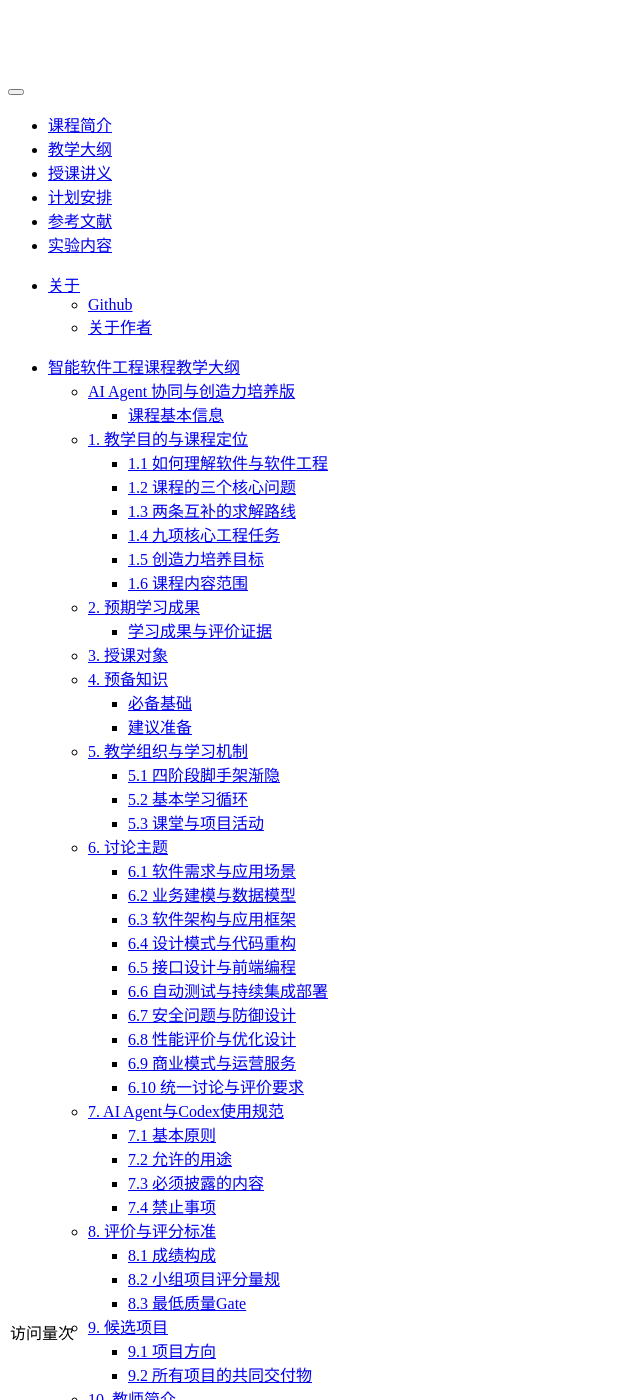
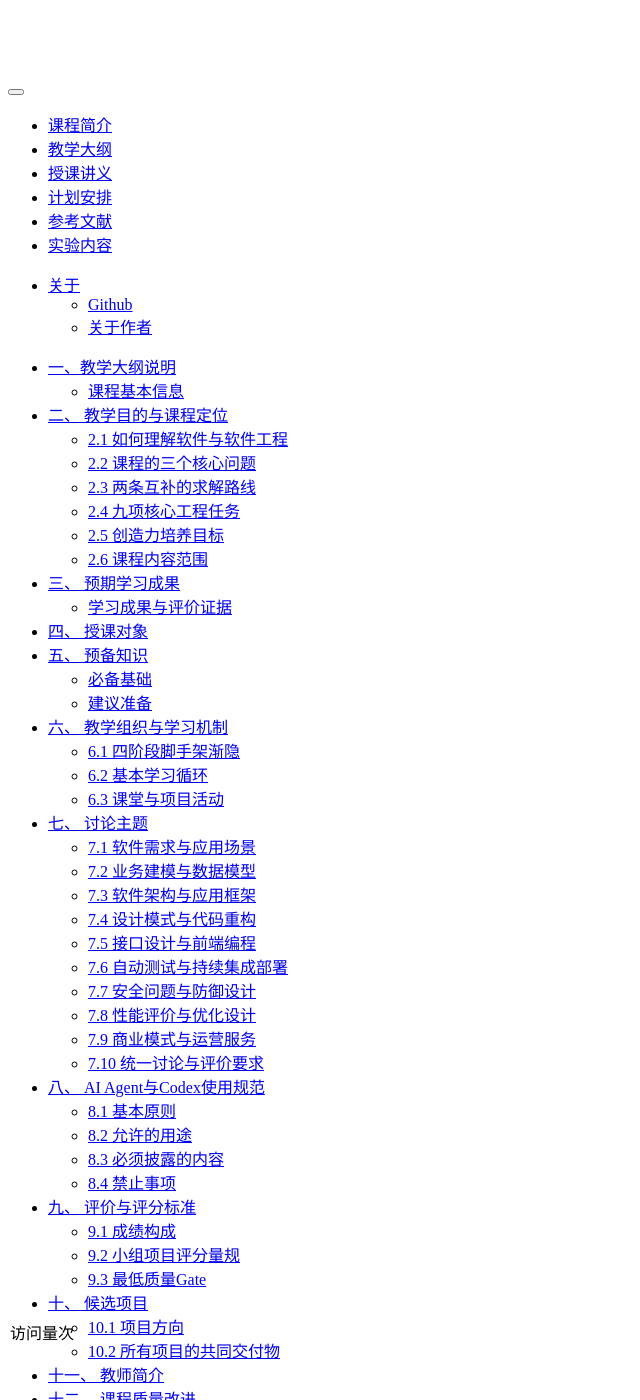
Before and after one commit to tjluo-ucas/ase, a Jekyll site: the page built from _posts/2019-02-08-intro.md, in a window 1280 px wide and 1400 px high. Shown: the whole window, without its empty margins (0-640 px from the left). Built offline with Jekyll 4.4.1, drawn with Linux system fonts in a browser that asks for light colours; comment, search, counter and statistics services are not loaded; some of the changed text lies outside the part shown.

Commit message:
Revise course outline and section headings
Updated course outline and structure in the introduction post.

```diff
--- a/_posts/2019-02-08-intro.md
+++ b/_posts/2019-02-08-intro.md
@@ -2,17 +2,14 @@
 layout: post
 title:  "Introduction"
 date:   2019-02-08 08:00:01 +0800
-banner: 课程简介
+banner: 教学大纲
 ---
 
 * content
 {:toc}
 
 
-
-# 智能软件工程课程教学大纲
-
-## AI Agent 协同与创造力培养版
+## 一、教学大纲说明 {#introduction}
 
 ### 课程基本信息
 
@@ -27,9 +24,9 @@ banner: 课程简介
 
 ---
 
-## 1. 教学目的与课程定位 {#contents}
+## 二、 教学目的与课程定位 {#contents}
 
-### 1.1 如何理解软件与软件工程
+### 2.1 如何理解软件与软件工程
 
 软件是以计算机为载体、用于扩展人类认知和行动能力的人工系统。它可以嵌入物理设备、组织流程和社会基础设施，也可以作为独立产品或在线服务存在。与传统物质产品相比，软件具有高度可复制、可组合和可演化的特征，其行为不仅取决于代码，还受到数据、模型、配置、运行环境、外部接口和使用方式的共同影响。
 
@@ -41,7 +38,7 @@ banner: 课程简介
 
 软件工程研究支持这一循环的理论、方法、技术和组织机制，其目标是在价值、质量、成本、进度、安全和社会责任等约束下，持续交付可用、可靠且可演化的软件系统。
 
-### 1.2 课程的三个核心问题
+### 2.2 课程的三个核心问题
 
 课程不按照工具清单简单堆叠内容，而围绕三个跨技术周期仍然稳定的问题展开：
 
@@ -49,14 +46,14 @@ banner: 课程简介
 2. **设计与实现**：如何把领域知识组织成简洁、可靠、安全且可演化的软件结构？
 3. **验证与演化**：如何发现错误、评价质量和运行效益，并根据证据持续改进系统？
 
-### 1.3 两条互补的求解路线
+### 2.3 两条互补的求解路线
 
 - **规格驱动路线**：从利益相关者、环境和目标出发，形成需求、领域模型、接口契约、架构、任务和代码。
 - **证据驱动路线**：从原型、测试、运行数据、用户反馈和失败案例出发，识别错误假设，进而修订需求、重构代码或调整架构。
 
 两条路线贯穿每次迭代。规格没有证据支持会退化为主观愿望，测试没有目标约束则可能只证明“程序做了某件事”，却不能证明“做的是正确的事”。
 
-### 1.4 九项核心工程任务
+### 2.4 九项核心工程任务
 
 课程将软件工程知识组织为九项可观察任务：
 
@@ -70,7 +67,7 @@ banner: 课程简介
 8. 建立自动测试、持续集成、安全检查和发布Gate；
 9. 根据运行和运营证据评价软件价值并规划下一轮演化。
 
-### 1.5 创造力培养目标
+### 2.5 创造力培养目标
 
 按照Bloom认知目标分类，认知活动包括记忆、理解、应用、分析、评价和创造六个层级。本课程不把“创造”理解为不受约束的自由构思，而将软件工程创造力界定为：
 
@@ -78,7 +75,7 @@ banner: 课程简介
 
 课程采用“结构化支持—证据反馈—逐步撤架—迁移创新”的教学机制：前期提供问题框架、示例、模板和质量标准；中期由师生共同定义需求、比较架构并设计验证；后期逐步把问题定义、方案选择、风险判断和验证责任交还学生。
 
-### 1.6 课程内容范围
+### 2.6 课程内容范围
 
 课程覆盖需求工程、业务与数据建模、软件架构、应用框架、设计模式、代码重构、接口与前端、自动测试、持续集成、安全、性能、商业模式和运营服务。项目管理不被理解为单纯“驱动人完成任务”，而是围绕目标、证据、依赖、风险和责任组织协作。
 
@@ -86,7 +83,7 @@ banner: 课程简介
 
 ---
 
-## 2. 预期学习成果 {#outcomes}
+## 三、 预期学习成果 {#outcomes}
 
 完成课程后，学生应能够：
 
@@ -115,7 +112,7 @@ banner: 课程简介
 
 ---
 
-## 3. 授课对象 {#audience}
+## 四、 授课对象 {#audience}
 
 课程主要面向中国科学院大学计算机科学、软件工程、人工智能和数据科学相关专业的硕士或博士研究生，也欢迎其他学科中需要利用计算机解决领域问题的研究生选修。
 
@@ -123,7 +120,7 @@ banner: 课程简介
 
 ---
 
-## 4. 预备知识 {#prior-knowledge}
+## 五、 预备知识 {#prior-knowledge}
 
 ### 必备基础
 
@@ -143,9 +140,9 @@ banner: 课程简介
 
 ---
 
-## 5. 教学组织与学习机制 {#teaching-model}
+## 六、 教学组织与学习机制 {#teaching-model}
 
-### 5.1 四阶段脚手架渐隐
+### 6.1 四阶段脚手架渐隐
 
 | 阶段 | 周次 | 教师与系统支持 | 学生责任 |
 |---|---:|---|---|
@@ -154,7 +151,7 @@ banner: 课程简介
 | 支持渐隐 | 9–12周 | 主要提供反例、审查和风险反馈 | 主导实现、重构、测试和安全分析 |
 | 独立迁移 | 13–15周 | 仅保留质量Gate和最终评价 | 独立定义问题、组织证据、发布和复盘 |
 
-### 5.2 基本学习循环
+### 6.2 基本学习循环
 
 每个主题均采用以下循环：
 
@@ -167,7 +164,7 @@ banner: 课程简介
 7. 根据证据接受、修改或拒绝方案；
 8. 记录知识变化和剩余问题。
 
-### 5.3 课堂与项目活动
+### 6.3 课堂与项目活动
 
 - **问题讲授**：教师解释概念产生的背景、适用条件和失败案例。
 - **案例讨论**：学生比较候选方案，不以复述标准答案为目标。
@@ -178,11 +175,11 @@ banner: 课程简介
 
 ---
 
-## 6. 讨论主题 {#topics}
+## 七、 讨论主题 {#topics}
 
 讨论围绕“现实问题—系统方案—实现证据—运行价值”展开。每个主题不仅要求解释概念，还应分析具体案例、比较候选方案，并提交可以验证结论的工程产物或数据。
 
-### 6.1 软件需求与应用场景
+### 7.1 软件需求与应用场景
 
 **核心问题**
 
@@ -195,7 +192,7 @@ banner: 课程简介
 
 **建议产物**：问题陈述、利益相关者分析、应用场景、证据台账、需求清单、验收标准和价值指标。
 
-### 6.2 业务建模与数据模型
+### 7.2 业务建模与数据模型
 
 **核心问题**
 
@@ -207,7 +204,7 @@ banner: 课程简介
 
 **建议产物**：业务流程、领域模型、数据字典、实体关系图、状态模型、数据质量报告和业务规则表。
 
-### 6.3 软件架构与应用框架
+### 7.3 软件架构与应用框架
 
 **核心问题**
 
@@ -219,7 +216,7 @@ banner: 课程简介
 
 **建议产物**：系统上下文图、组件图、部署图、架构决策记录和质量属性场景。
 
-### 6.4 设计模式与代码重构
+### 7.4 设计模式与代码重构
 
 **核心问题**
 
@@ -231,7 +228,7 @@ banner: 课程简介
 
 **建议产物**：代码坏味道清单、重构假设、代码差异、回归测试和重构前后指标。
 
-### 6.5 接口设计与前端编程
+### 7.5 接口设计与前端编程
 
 **核心问题**
 
@@ -243,7 +240,7 @@ banner: 课程简介
 
 **建议产物**：API契约、交互流程、界面原型、错误处理规范、可用性测试和用户反馈报告。
 
-### 6.6 自动测试与持续集成部署
+### 7.6 自动测试与持续集成部署
 
 **核心问题**
 
@@ -256,7 +253,7 @@ banner: 课程简介
 
 **建议产物**：测试策略、冻结样本、自动测试、覆盖率与缺陷报告、CI/CD流水线和回滚方案。
 
-### 6.7 安全问题与防御设计
+### 7.7 安全问题与防御设计
 
 **核心问题**
 
@@ -268,7 +265,7 @@ banner: 课程简介
 
 **建议产物**：资产清单、威胁模型、权限矩阵、安全测试报告、事件响应和恢复方案。
 
-### 6.8 性能评价与优化设计
+### 7.8 性能评价与优化设计
 
 **核心问题**
 
@@ -280,7 +277,7 @@ banner: 课程简介
 
 **建议产物**：性能目标、负载模型、基准测试、性能剖析、优化实验和前后对比。
 
-### 6.9 商业模式与运营服务
+### 7.9 商业模式与运营服务
 
 **核心问题**
 
@@ -293,7 +290,7 @@ banner: 课程简介
 
 **建议产物**：价值主张、商业模式画布、成本收益分析、服务等级目标、运营指标和演化路线图。
 
-### 6.10 统一讨论与评价要求
+### 7.10 统一讨论与评价要求
 
 每个主题均应回答：
 
@@ -306,23 +303,23 @@ banner: 课程简介
 
 ---
 
-## 7. AI Agent与Codex使用规范 {#ai-policy}
+## 八、 AI Agent与Codex使用规范 {#ai-policy}
 
-### 7.1 基本原则
+### 8.1 基本原则
 
 - AI工具是可审查的工程协作者，不是作者、责任主体或最终裁判。
 - 学生对需求真实性、代码正确性、许可证、安全、隐私和最终提交承担责任。
 - 生成速度、代码行数和提示词长度不作为学习成果。
 - 是否能够发现、解释并拒绝错误建议，是重要的评价证据。
 
-### 7.2 允许的用途
+### 8.2 允许的用途
 
 - 调查仓库结构、解释调用链和定位相关代码；
 - 比较设计方案、生成小范围补丁和测试草案；
 - 辅助代码审查、重构、文档整理和失败诊断；
 - 在教师授权范围内使用公开资料和外部工具。
 
-### 7.3 必须披露的内容
+### 8.3 必须披露的内容
 
 项目和个人作业应保存：
 
@@ -342,9 +339,9 @@ banner: 课程简介
 
 ---
 
-## 8. 评价与评分标准 {#assessment}
+## 九、 评价与评分标准 {#assessment}
 
-### 8.1 成绩构成
+### 9.1 成绩构成
 
 | 评价项目 | 比例 | 主要证据 |
 |---|---:|---|
@@ -383,11 +380,11 @@ banner: 课程简介
 
 ---
 
-## 9. 候选项目 {#projects}
+## 十、 候选项目 {#projects}
 
 候选项目只是问题领域与参考系统，不是要求复制现有仓库。每个小组必须形成新的问题陈述、目标用户、范围、证据和创新点，并遵守参考项目许可证。
 
-### 9.1 项目方向
+### 10.1 项目方向
 
 1. **学习管理系统**：围绕课程内容、作业、讨论、评价或学习分析设计一个垂直切片。可研究开源项目 [Canvas LMS](https://github.com/instructure/canvas-lms)，但不建议以完整复刻大型系统为项目目标。
 2. **客户关系管理系统**：研究客户、联系人、机会、活动和权限模型。可参考 [Fat Free CRM](https://github.com/fatfreecrm/fat_free_crm)。
@@ -401,7 +398,7 @@ banner: 课程简介
 10. **法律、教育或科研领域AI Agent**：建立冻结样本、专家评审、安全Gate和引用追踪，评价Agent是否真正改善领域任务，而非只生成流畅回答。
 11. **自主拟定项目**：学生自行提出，但必须通过价值、范围、风险、资源、伦理和公平性审查。
 
-### 9.2 所有项目的共同交付物
+### 10.2 所有项目的共同交付物
 
 1. 问题陈述、利益相关者、现实证据和价值指标；
 2. 范围、非目标、约束、风险和伦理说明；
@@ -415,7 +412,7 @@ banner: 课程简介
 
 ---
 
-## 10. 教师简介 {#instructor}
+## 十一、 教师简介 {#instructor}
 
 **罗铁坚，博士**
 
@@ -427,7 +424,7 @@ banner: 课程简介
 
 ---
 
-## 11. 课程质量改进 {#quality-improvement}
+## 十二、 课程质量改进 {#quality-improvement}
 
 课程评价区分三个层次：
 
```
Also changed, not shown: other parts of _posts/2019-02-08-intro.md (+3 -3 lines).
